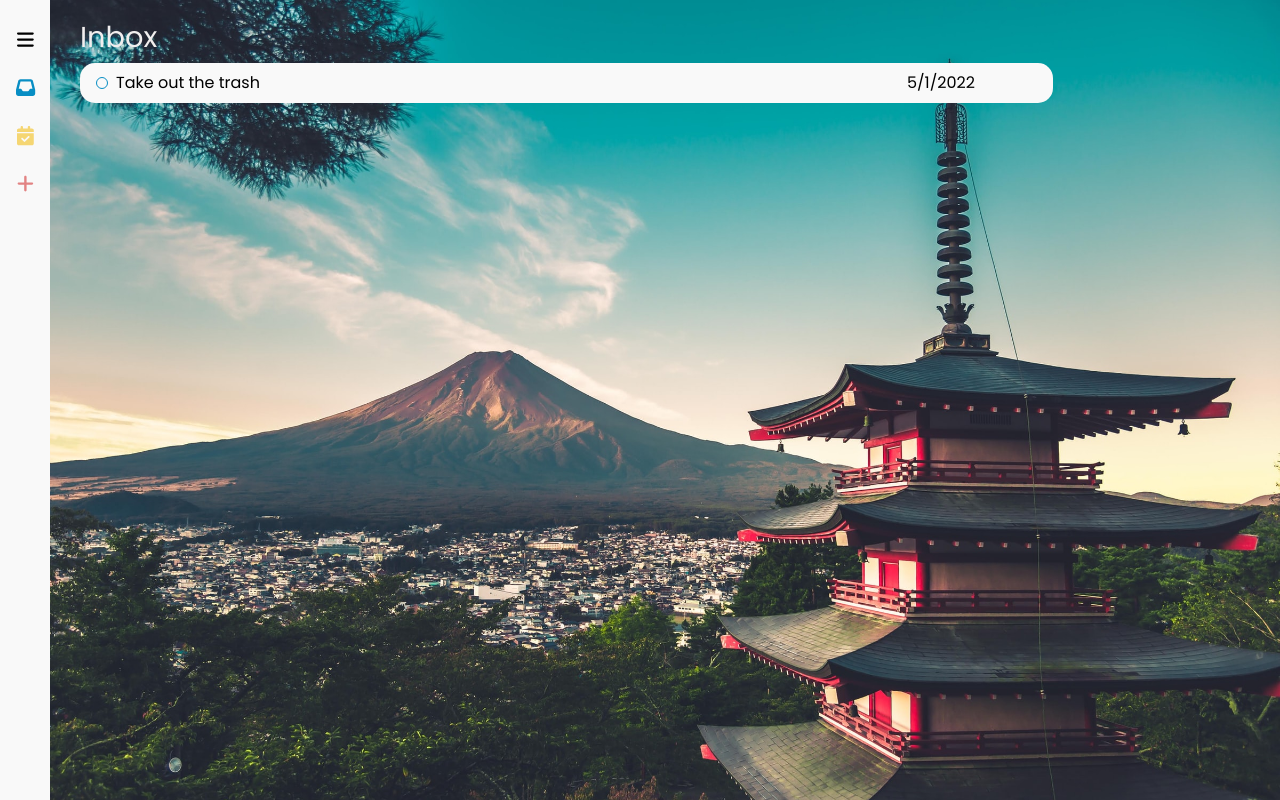
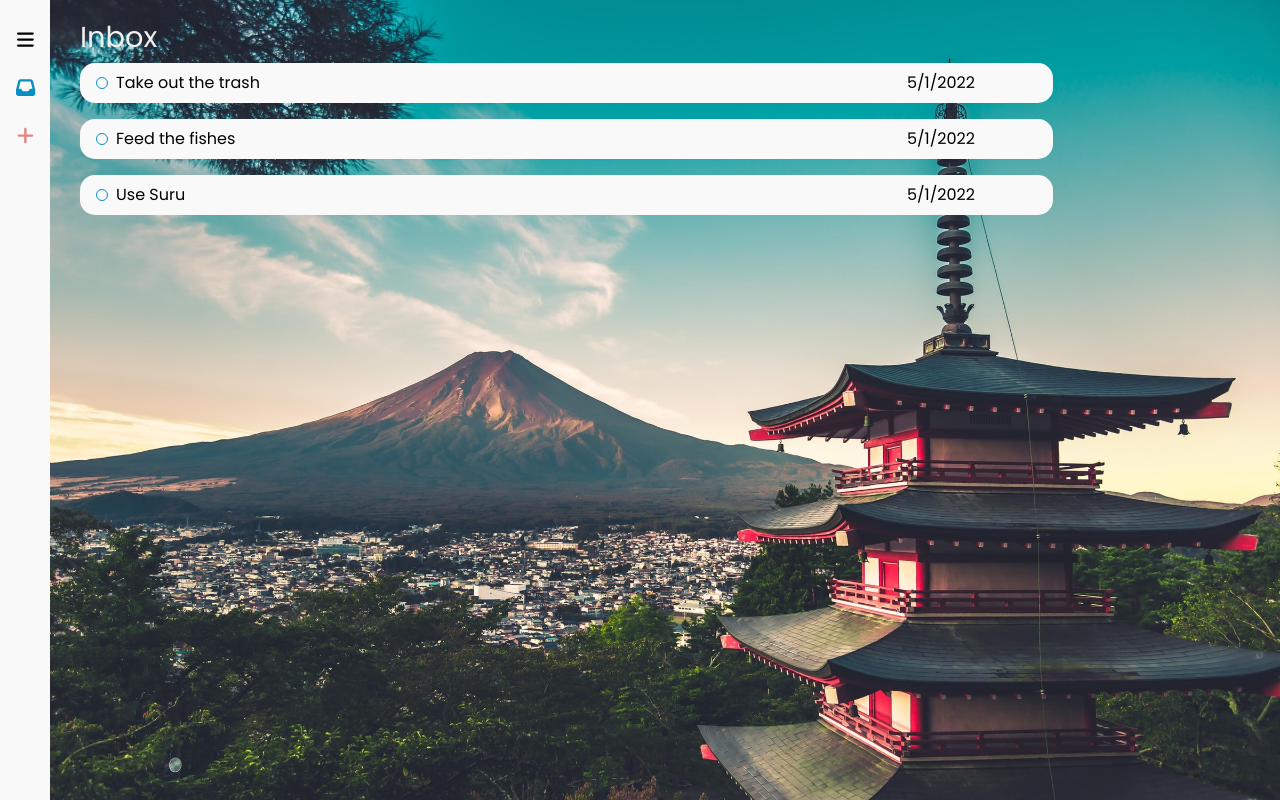
Before and after one commit to moralessa/To-Do-List, a website built with webpack: page dist/index.html in a window 1280 px wide. Built offline with nearby package versions, Linux system fonts and the light colour scheme.

Commit message:
finished app functionality without locale storage use

```diff
--- a/src/index.js
+++ b/src/index.js
@@ -13,11 +13,11 @@ let tasksArr = [];
 //Array of projects
 let projectsArr = [];
 //taskCount for id purposes
-let taskCount = 0;
+let taskCount = 2;
 
 
 
-(function(){ // IFFE to set min date of input to the current date and fill inbox with dummy data and add event
+(function(){ // IIFE to set min date of input to the current date and fill inbox with dummy data and add event
     //listener for inbox nav list items
     const date = new Date();
     const dateInput = document.getElementById('task-due-date');
@@ -25,9 +25,12 @@ let taskCount = 0;
     dateInput.value = dateFormattedCA;
     dateInput.min = dateFormattedCA;
     const dateFormattedUs = date.toLocaleDateString('en-US')
-    let newTask = createNewTask(0, 'Take out the trash', dateFormattedUs, tasksArr);
+    const tasksItems = ['Take out the trash', 'Feed the fishes', 'Use Suru'];
     let newProject = createNewProject('Inbox', projectsArr);
-    newProject.tasks.push(newTask);
+    for(let i = 0; i < tasksItems.length; i++){
+        let newTask = createNewTask(i, tasksItems[i], dateFormattedUs, tasksArr);
+        newProject.tasks.push(newTask);
+    }
     populateMain(newProject);
     const inboxNavSelection = document.getElementById('project-Inbox');
     const inboxIconSelection = document.getElementById('inbox');
@@ -51,12 +54,9 @@ unpin.addEventListener('click', unPinExpanded);
 
 //Nav link pop up dom functionality
 const inbox = document.getElementById('inbox');
-const calendar = document.getElementById('week');
 const add = document.getElementById('add');
 inbox.addEventListener('mouseenter', function(){hoverPopUp(inbox)});
 inbox.addEventListener('mouseleave', destroyPopUp);
-calendar.addEventListener('mouseenter', function(){hoverPopUp(calendar)});
-calendar.addEventListener('mouseleave', destroyPopUp);
 add.addEventListener('mouseenter', function(){hoverPopUp(add)});
 add.addEventListener('mouseleave', destroyPopUp);
 
--- a/src/styles.scss
+++ b/src/styles.scss
@@ -65,10 +65,6 @@ body{
 
             &#inbox{
                 color: rgb(8, 142, 196);
-            }
-
-            &#week{
-                color: rgb(245, 214, 115);
             }
 
             &#add{
```
Also changed, not shown: dist/index.html.
